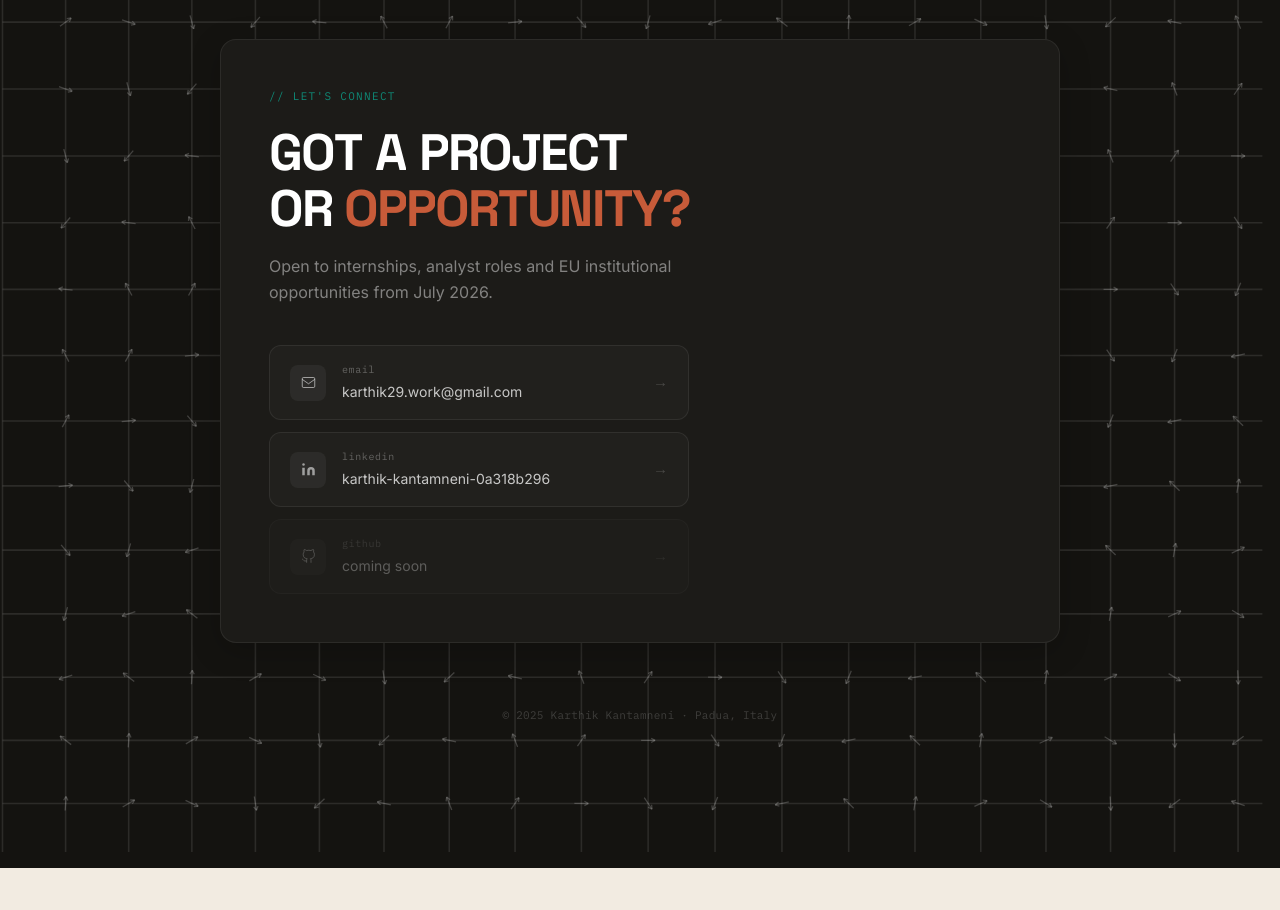
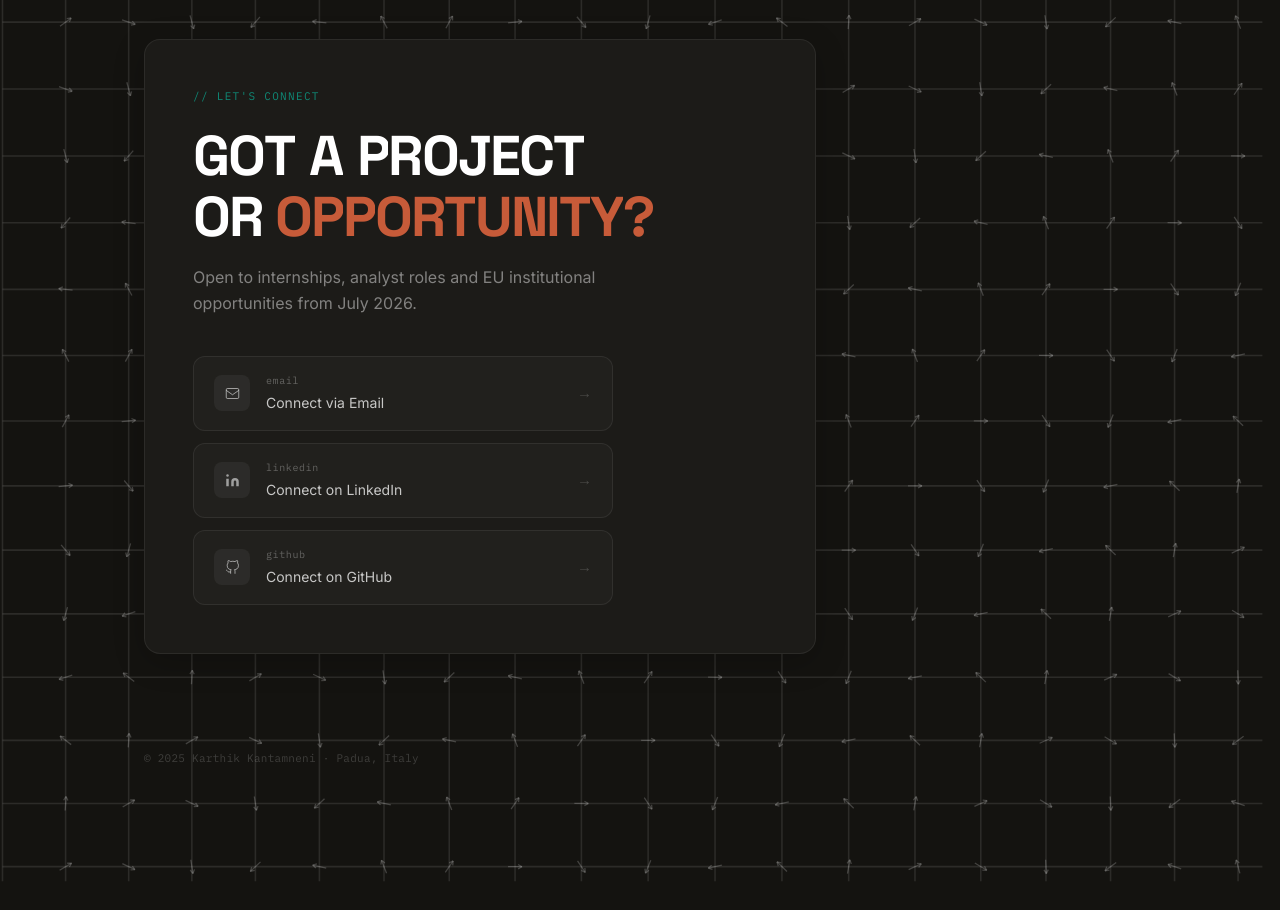
Before and after one commit to karthik25-Hub/PORTFOLIO-WEBSITE, a React (Vite) app: page / in a window 1280 px wide. Shown: the part 5460-6370 px from the top of the page. Before the commit the page ends 6328 px from the top, so only its background shows below. Built offline with nearby package versions, Linux system fonts and the light colour scheme.

Commit message:
design: left-align connect section, update github URL, and hide raw contact details

```diff
--- a/src/components/Contact.jsx
+++ b/src/components/Contact.jsx
@@ -92,10 +92,10 @@ export default function Contact() {
     >
       <SectionGrid dark />
 
-      <div className="relative z-10 max-w-4xl mx-auto px-7">
+      <div className="relative z-10 max-w-6xl mx-auto px-7 md:px-20">
 
         <div
-          className="rounded-2xl p-8 md:p-12 mb-12"
+          className="rounded-2xl p-8 md:p-12 mb-12 max-w-2xl text-left"
           style={{
             background: '#1C1B18',
             border: '1px solid rgba(255, 255, 255, 0.07)',
@@ -107,8 +107,8 @@ export default function Contact() {
               <p className="font-mono text-[11px] tracking-[0.12em] text-[#0F8A77] mb-5">// LET'S CONNECT</p>
             </Reveal>
             <h2
-              className="font-head font-bold text-white mb-4 tracking-tight uppercase"
-              style={{ fontSize: 'clamp(32px, 4vw, 56px)', letterSpacing: '-0.035em', lineHeight: 1.08 }}
+              className="font-head font-bold text-white mb-4 tracking-tight uppercase text-left"
+              style={{ fontSize: 'clamp(32px, 4.5vw, 56px)', letterSpacing: '-0.035em', lineHeight: 1.08 }}
             >
               <Shuffle text="GOT A PROJECT" delay={0.0} triggerOnHover={true} />
               <br />
@@ -126,7 +126,7 @@ export default function Contact() {
             <ContactLink
               href={`mailto:${person.email}`}
               label="email"
-              value={person.email}
+              value="Connect via Email"
               icon={
                 <svg width="15" height="15" viewBox="0 0 24 24" fill="none" stroke="rgba(255,255,255,0.55)" strokeWidth="1.6">
                   <rect x="2" y="4" width="20" height="16" rx="2"/>
@@ -137,7 +137,7 @@ export default function Contact() {
             <ContactLink
               href={person.linkedin}
               label="linkedin"
-              value={person.linkedinHandle}
+              value="Connect on LinkedIn"
               icon={
                 <svg width="15" height="15" viewBox="0 0 24 24" fill="rgba(255,255,255,0.55)">
                   <path d="M16 8a6 6 0 016 6v7h-4v-7a2 2 0 00-2-2 2 2 0 00-2 2v7h-4v-7a6 6 0 016-6zM2 9h4v12H2z"/>
@@ -146,10 +146,9 @@ export default function Contact() {
               }
             />
             <ContactLink
-              href="#"
+              href={person.github}
               label="github"
-              value="coming soon"
-              dim
+              value="Connect on GitHub"
               icon={
                 <svg width="15" height="15" viewBox="0 0 24 24" fill="none" stroke="rgba(255,255,255,0.55)" strokeWidth="1.6">
                   <path d="M9 19c-5 1.5-5-2.5-7-3m14 6v-3.87a3.37 3.37 0 00-.94-2.61c3.14-.35 6.44-1.54 6.44-7A5.44 5.44 0 0020 4.77 5.07 5.07 0 0019.91 1S18.73.65 16 2.48a13.38 13.38 0 00-7 0C6.27.65 5.09 1 5.09 1A5.07 5.07 0 005 4.77a5.44 5.44 0 00-1.5 3.78c0 5.42 3.3 6.61 6.44 7A3.37 3.37 0 009 18.13V22"/>
@@ -161,7 +160,7 @@ export default function Contact() {
 
         {/* Footer line */}
         <p
-          className="font-mono text-[11px] mt-16 tracking-wide text-center"
+          className="font-mono text-[11px] mt-24 tracking-wide text-left"
           style={{ color: 'rgba(255,255,255,0.18)' }}
         >
           © 2025 Karthik Kantamneni · Padua, Italy
--- a/src/data.js
+++ b/src/data.js
@@ -18,7 +18,7 @@ export const person = {
   "email": "karthik29.work@gmail.com",
   "linkedin": "https://www.linkedin.com/in/karthik-kantamneni-0a318b296",
   "linkedinHandle": "karthik-kantamneni-0a318b296",
-  "github": null,
+  "github": "https://github.com/karthik25-Hub",
   "cv": "[link to your CV PDF — add when hosted]"
 };
 
```
Also changed, not shown: 1 other file (tests, documents, lock files or other folders).
